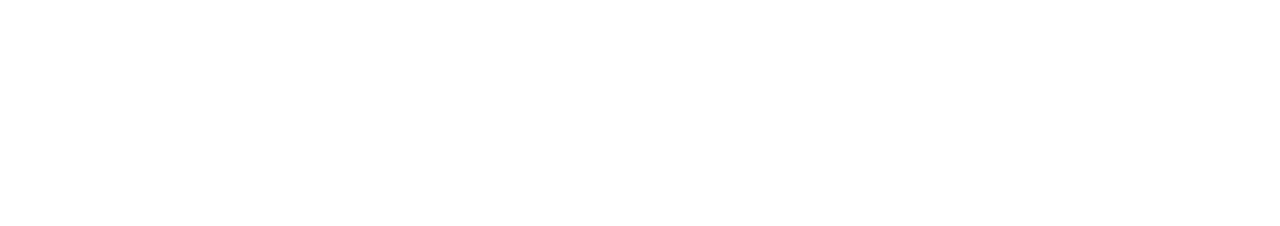
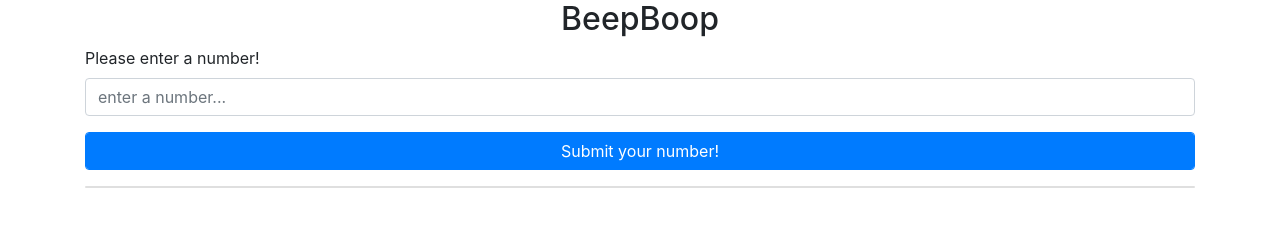
Before and after one commit to ScoutPilgrim/beepBoop, a plain HTML site: page index.html in a window 1280 px wide. Drawn offline with nearby package versions, Linux system fonts and the light colour scheme.

Commit message:
Basic html form completed. Time for js logic

```diff
--- a/css/styles.css
+++ b/css/styles.css
@@ -0,0 +1,6 @@
+.centerWrap{
+  text-align: center;
+}
+.isHide{
+  display: none;
+}
--- a/index.html
+++ b/index.html
@@ -9,6 +9,22 @@
     <script src="js/scripts.js"></script>
   </head>
   <body>
+    <div class="container">
+      <form id="myForm">
+        <div class="centerWrap">
+          <h2>BeepBoop</h2>
+        </div>
+        <div class="form-group">
+          <label for="numInput">Please enter a number!</label>
+          <input type="text" id="numInput" class="form-control" placeholder="enter a number..."></input>
+        </div>
+        <div class="form-group">
+          <button type="submit" class="btn btn-primary form-control">Submit your number!</button>
+        </div>
+      </form>
+      <div class="card" id="myAns isHide">
 
+      </div>
+    </div>
   </body>
 </html>
```
